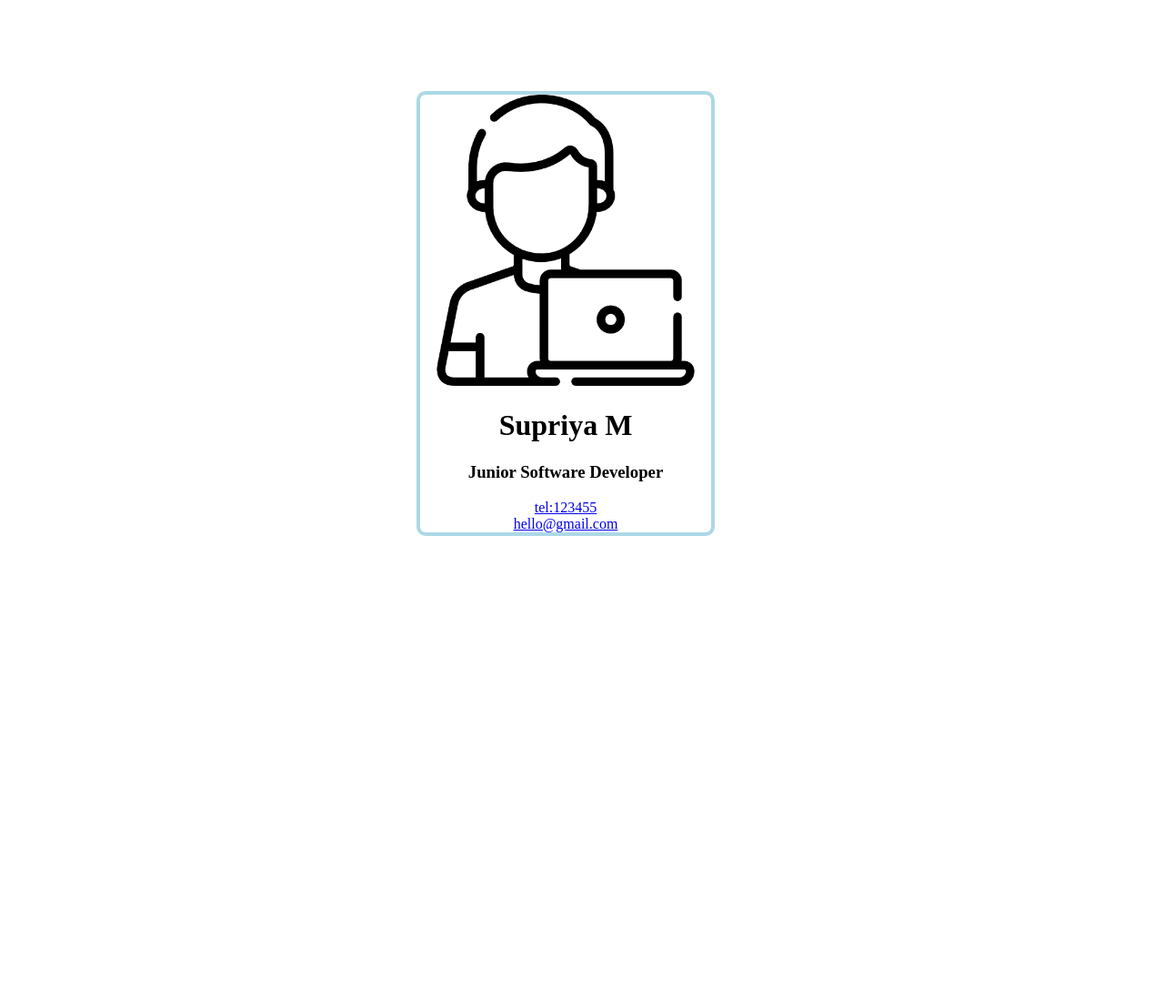
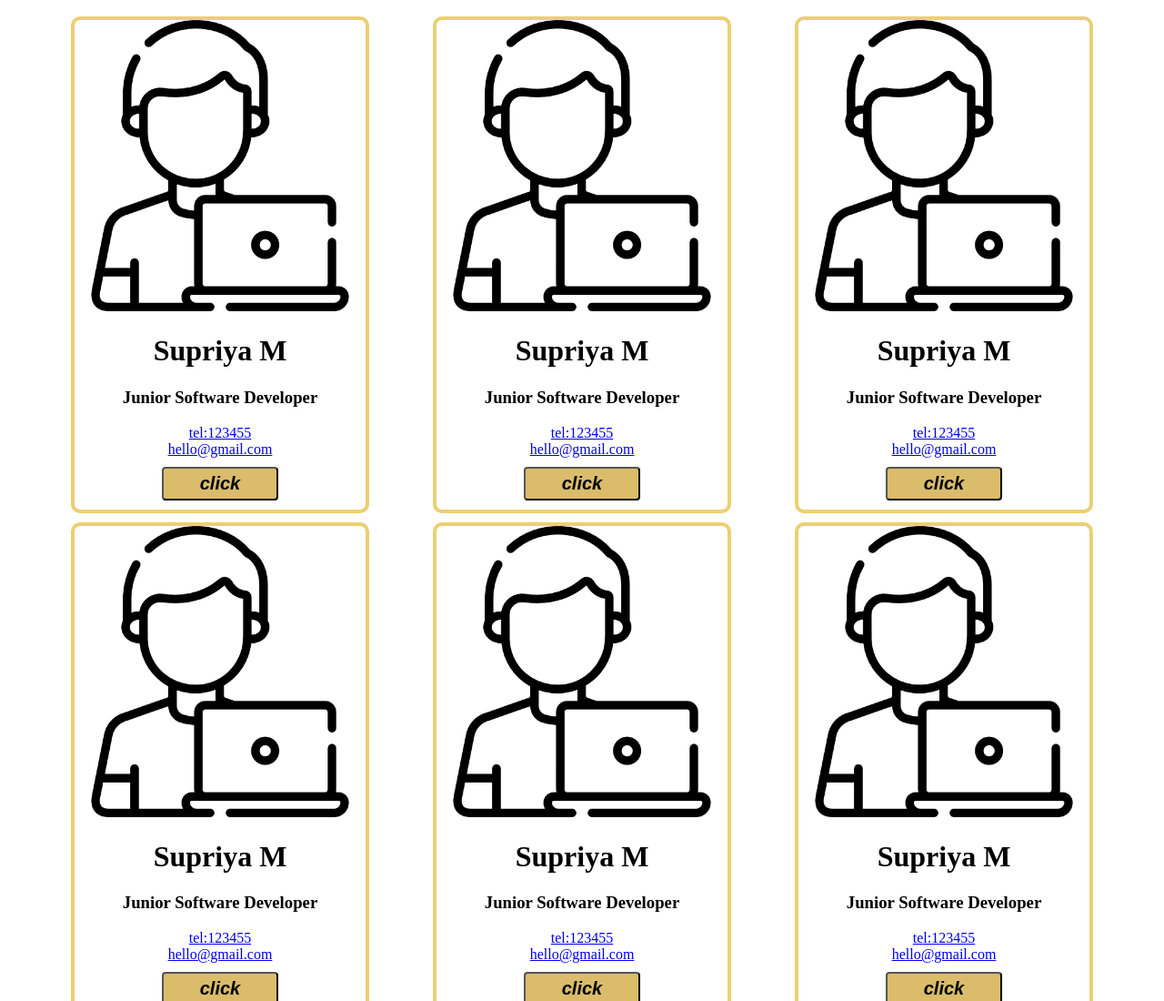
Before and after one commit to MadullapalliSupriya/SVEC, a plain HTML site: page cards.html in a window 1280 px wide. Shown: the top 1100 px of the page at 91% size. Before the commit the page ends 800 px from the top, so only its background shows below. Drawn offline with Linux system fonts and the light colour scheme.

Commit message:
modified8

```diff
--- a/cards.html
+++ b/cards.html
@@ -8,7 +8,7 @@
     <link rel="icon" href="./images/svec-main-logo.png">
     <style>
         .card{
-            border: 4px solid lightblue;
+            border: 4px solid rgb(236, 207, 112);
             width: 20rem;
             border-radius: 10px;
             text-align: center;
@@ -16,24 +16,138 @@
             /* top right bottom left*/
             /* padding-bottom: 40px; */
             /* padding: 10px; */
-            margin-top: 100px;
-            margin-left: 450px;
+            margin-top: 10px;
+
+            /* margin-left: 450px; */
         }
         .card img{
             width:100%
 
         }
+        button {
+            background-color: rgb(218, 188, 107);
+            padding: 5px;
+            margin: 10px 0px;
+            width: 40%;
+            border-radius: 4px;
+            font-size: 20px;
+            font-style: italic;
+            font-weight: 700;
 
+        }
+        button:hover{
+            background-color: rgb(228, 220, 154);
+            color: rgb(17, 16, 16);
+        }
+
+        .list{
+            display: flex;
+        }
+        .main{
+            display: flex;
+            flex-wrap: wrap;
+            justify-content: space-evenly;
+        }
     </style>
 </head>
 <body>
+    <div class="main">
         <div class="card">
             <img src="./images/programmer.png" alt="profile_pic">
             <h1>Supriya M</h1>
             <h3>Junior Software Developer</h3>
             <a href="tel:123455">tel:123455</a>
             <br>
-        <a href="mailto:hello@gmail.com">hello@gmail.com</a>
+            <a href="mailto:hello@gmail.com" >hello@gmail.com</a>
+            <br>
+            <button>click</button>
         </div>
+
+
+        <div class="card">
+            <img src="./images/programmer.png" alt="profile_pic">
+            <h1>Supriya M</h1>
+            <h3>Junior Software Developer</h3>
+            <a href="tel:123455">tel:123455</a>
+            <br>
+            <a href="mailto:hello@gmail.com" >hello@gmail.com</a>
+            <br>
+            <button>click</button>
+        </div>
+
+
+        <div class="card">
+            <img src="./images/programmer.png" alt="profile_pic">
+            <h1>Supriya M</h1>
+            <h3>Junior Software Developer</h3>
+            <a href="tel:123455">tel:123455</a>
+            <br>
+            <a href="mailto:hello@gmail.com" >hello@gmail.com</a>
+            <br>
+            <button>click</button>
+        </div>
+
+
+        <div class="card">
+            <img src="./images/programmer.png" alt="profile_pic">
+            <h1>Supriya M</h1>
+            <h3>Junior Software Developer</h3>
+            <a href="tel:123455">tel:123455</a>
+            <br>
+            <a href="mailto:hello@gmail.com" >hello@gmail.com</a>
+            <br>
+            <button>click</button>
+        </div>
+
+
+        <div class="card">
+            <img src="./images/programmer.png" alt="profile_pic">
+            <h1>Supriya M</h1>
+            <h3>Junior Software Developer</h3>
+            <a href="tel:123455">tel:123455</a>
+            <br>
+            <a href="mailto:hello@gmail.com" >hello@gmail.com</a>
+            <br>
+            <button>click</button>
+        </div>
+
+
+        <div class="card">
+            <img src="./images/programmer.png" alt="profile_pic">
+            <h1>Supriya M</h1>
+            <h3>Junior Software Developer</h3>
+            <a href="tel:123455">tel:123455</a>
+            <br>
+            <a href="mailto:hello@gmail.com" >hello@gmail.com</a>
+            <br>
+            <button>click</button>
+        </div>
+
+
+        <div class="card">
+            <img src="./images/programmer.png" alt="profile_pic">
+            <h1>Supriya M</h1>
+            <h3>Junior Software Developer</h3>
+            <a href="tel:123455">tel:123455</a>
+            <br>
+            <a href="mailto:hello@gmail.com" >hello@gmail.com</a>
+            <br>
+            <button>click</button>
+        </div>
+
+
+        <div class="card">
+            <img src="./images/programmer.png" alt="profile_pic">
+            <h1>Supriya M</h1>
+            <h3>Junior Software Developer</h3>
+            <a href="tel:123455">tel:123455</a>
+            <br>
+            <a href="mailto:hello@gmail.com" >hello@gmail.com</a>
+            <br>
+            <button>click</button>
+        </div>
+    </div>
+
+
 </body>
 </html>
```
Also changed, not shown: display.html (added, +68 -0 lines), positions.html (added, +71 -0 lines), ReadME.md. Lines whose indentation alone changed are shown as unchanged.
